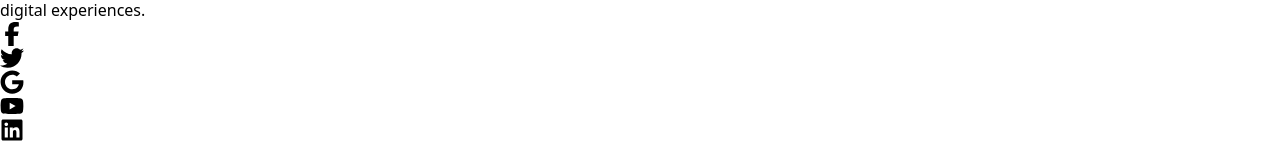
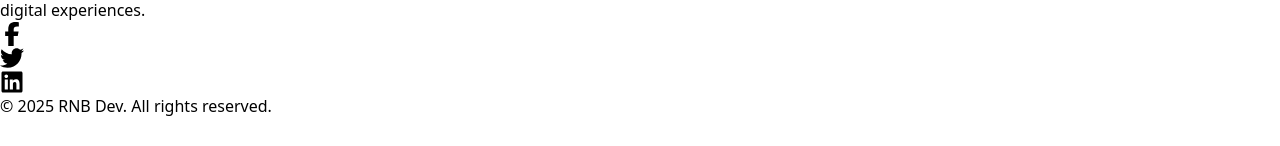
Before and after one commit to rathininfo/portfolio, a React (Vite) app: page / in a window 1280 px wide. Shown: the part 3084-3230 px from the top of the page. After the commit the page ends 3202 px from the top, so only its background shows below. Built offline with nearby package versions, Linux system fonts and the light colour scheme.

Commit message:
complete full portfolio project

```diff
--- a/src/Pages/Home/Footer/Footer.jsx
+++ b/src/Pages/Home/Footer/Footer.jsx
@@ -14,19 +14,13 @@ const Footer = () => {
 
       {/* Social Icons */}
       <div className="flex justify-center space-x-6 mt-4">
-        <a href="https://facebook.com" aria-label="Facebook" className="text-gray-400 hover:text-white transition">
+        <a href="https://web.facebook.com/rathininfo" aria-label="Facebook" className="text-gray-400 hover:text-white transition">
           <FaFacebookF size={24} />
         </a>
-        <a href="https://twitter.com" aria-label="Twitter" className="text-gray-400 hover:text-white transition">
+        <a href="https://x.com/rathininfo" aria-label="Twitter" className="text-gray-400 hover:text-white transition">
           <FaTwitter size={24} />
         </a>
-        <a href="https://google.com" aria-label="Google" className="text-gray-400 hover:text-white transition">
-          <FaGoogle size={24} />
-        </a>
-        <a href="https://youtube.com" aria-label="YouTube" className="text-gray-400 hover:text-white transition">
-          <FaYoutube size={24} />
-        </a>
-        <a href="https://linkedin.com" aria-label="LinkedIn" className="text-gray-400 hover:text-white transition">
+        <a href="https://www.linkedin.com/in/rathininfo/" aria-label="LinkedIn" className="text-gray-400 hover:text-white transition">
           <FaLinkedin size={24} />
         </a>
       </div>
```
